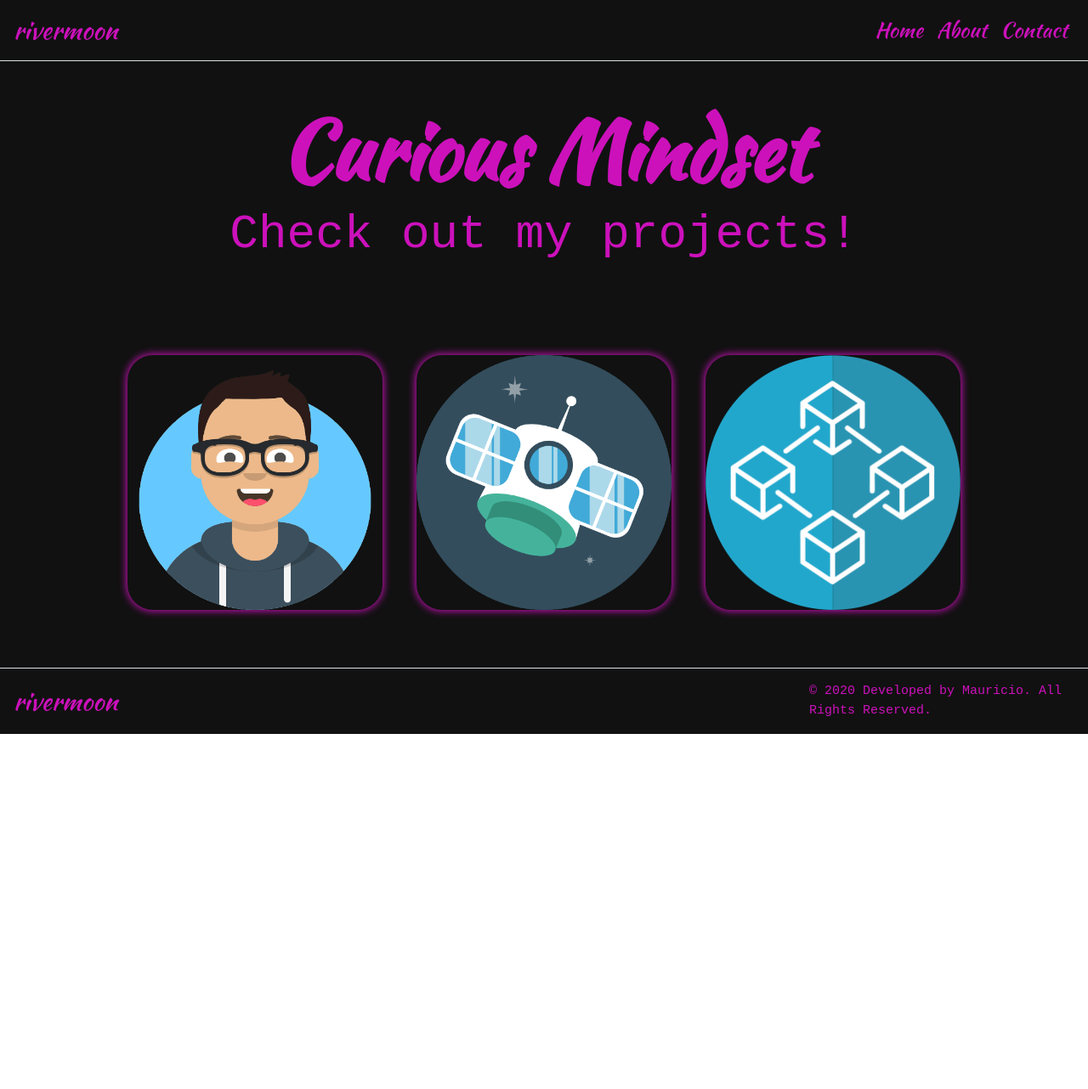
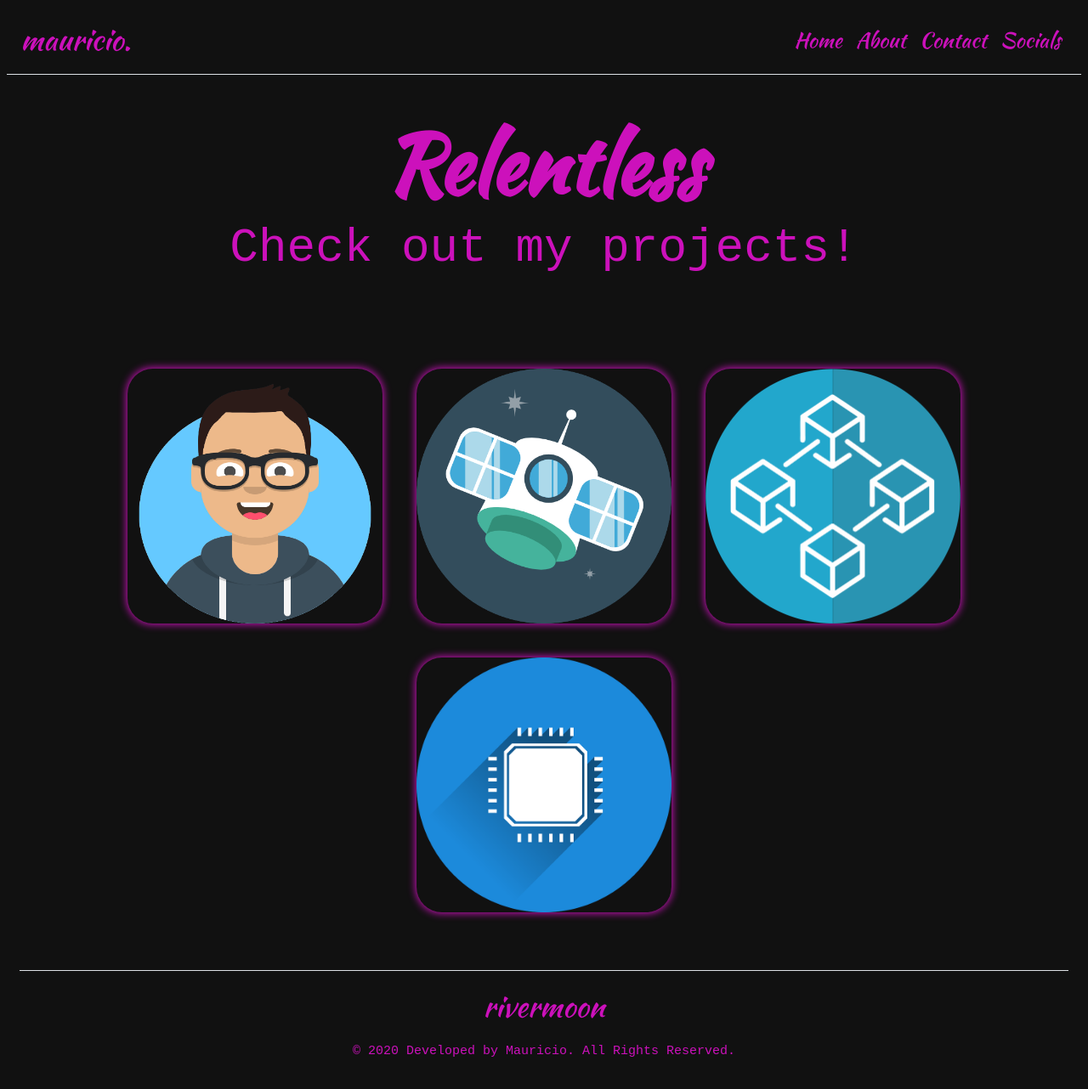
Before and after one commit to rivermoon21/mauricerivers.github.io, a React (Create React App) app in the folder portfolio-site/: page /#/ in a window 1280 px wide. Shown: the top 1282 px of the page at 85% size. Before the commit the page ends 864 px from the top, so only its background shows below. Built offline with nearby package versions, Linux system fonts and the light colour scheme.

Commit message:
Added new tab icon, socials and personal in carousel

```diff
--- a/portfolio-site/public/index.html
+++ b/portfolio-site/public/index.html
@@ -3,7 +3,7 @@
   <head>
     <meta charset="utf-8" />
 
-    <link rel="icon" href="%PUBLIC_URL%/personal.png" />
+    <link rel="icon" href="%PUBLIC_URL%/logoemoji.png" />
     <link href="https://fonts.googleapis.com/css2?family=Kaushan+Script&display=swap" rel="stylesheet">
 
     <meta name="viewport" content="width=device-width, initial-scale=1" />
@@ -13,7 +13,7 @@
       content="Web site created using create-react-app"
     />
 
-    <link rel="apple-touch-icon" href="%PUBLIC_URL%/logo192.png" />
+    <link rel="apple-touch-icon" href="%PUBLIC_URL%/logoemoji.png" />
 
     <!--
       manifest.json provides metadata used when your web app is installed on a
--- a/portfolio-site/src/App.js
+++ b/portfolio-site/src/App.js
@@ -10,6 +10,7 @@ import Footer from './components/Footer';
 import HomePage from './pages/HomePage';
 import AboutPage from './pages/AboutPage';
 import ContactPage from './pages/ContactPage';
+import SocialsPage from './pages/SocialsPage';
 
 class App extends React.Component {
 
@@ -23,7 +24,7 @@ class App extends React.Component {
         {title:'Contact', path:'/contact'}
       ],
       home: {
-        title: "Curious Mindset",
+        title: "Relentless",
         subTitle: "Check out my projects!"
       },
       about: {
@@ -31,6 +32,9 @@ class App extends React.Component {
       },
       contact: {
         title: "Let's Talk",
+      },
+      socials: {
+        title: "Find me",
       }
 
     }
@@ -38,18 +42,20 @@ class App extends React.Component {
 
   render() {
     return (
-      <Router >
-        <Container className="p-0" fluid={true} style={{ backgroundColor: "#111" }} >
+      <div>
+      <Router className="mainContainer">
+        <Container className="p-2" fluid={true} style={{ backgroundColor: "#111" }} >
           <Navbar className="border-bottom" expand="lg" variant="dark" >
 
-            <Navbar.Brand style={{ fontFamily: "Kaushan Script, cursive", fontSize: 30, color: "#c1b" }}>rivermoon</Navbar.Brand>
+            <Navbar.Brand style={{ fontFamily: "Kaushan Script, cursive", fontSize: 35, color: "#c1b" }}>mauricio.</Navbar.Brand>
             <Navbar.Toggle className="ml-auto" aria-controls="navbar-toggle" />
             <Navbar.Collapse id="navbar-toggle" style={{ textAlign: "center", color: "#c1b"}}>
 
               <Nav className="ml-auto" style={{ fontFamily: "Kaushan Script, cursive", fontSize: 25, color: "#72f" }} >
-                <Link className="nav-link" to="/" style={{ color: "#c1b" }} >Home</Link>
-                <Link className="nav-link" to="/about"style={{ color: "#c1b" }} >About</Link>
-                <Link className="nav-link" to="/contact" style={{ color: "#c1b" }} >Contact</Link>
+                <Link className="nav-link" to="/" style={{ color: "#c1b", borderRadius:"15px" }} >Home</Link>
+                <Link className="nav-link" to="/about"style={{ color: "#c1b", borderRadius:"15px" }} >About</Link>
+                <Link className="nav-link" to="/contact" style={{ color: "#c1b", borderRadius:"15px" }} >Contact</Link>
+                <Link className="nav-link" to="/socials" style={{ color: "#c1b", borderRadius:"15px" }} >Socials</Link>
 
               </Nav>
             </Navbar.Collapse>
@@ -58,12 +64,13 @@ class App extends React.Component {
           <Route path="/" exact render={() => <HomePage title={this.state.home.title} subTitle={this.state.home.subTitle} text={this.state.home.text} /> } />
           <Route path="/about" exact render={() => <AboutPage title={this.state.about.title} subTitle={this.state.about.subTitle}  /> } />
           <Route path="/contact" exact render={() => <ContactPage title={this.state.contact.title} subTitle={this.state.contact.subTitle} /> } />
+          <Route path="/socials" exact render={() => <SocialsPage title={this.state.socials.title} subTitle={this.state.socials.subTitle} /> } />
 
           <Footer  />
 
         </Container>
-
       </Router>
+      </div>
     );
   }
 
--- a/portfolio-site/src/components/Carousel.js
+++ b/portfolio-site/src/components/Carousel.js
@@ -3,6 +3,7 @@ import Card from '../components/Card';
 import avatar from '../assets/images/avatar.png';
 import satellite from '../assets/images/satellite.png';
 import blockchain from '../assets/images/blockchain.png';
+import chip from '../assets/images/chip.png';
 
 import Row from 'react-bootstrap/Row';
 import Col from 'react-bootstrap/Col';
@@ -16,7 +17,7 @@ class Carousel extends React.Component {
         {
           id:0,
           title: 'Personal',
-          subTitle: 'Hardware Projects',
+          subTitle: 'GitHub',
           imgSrc: avatar,
           link: 'https://stackoverflow.com/',
           selected: false
@@ -35,6 +36,14 @@ class Carousel extends React.Component {
           subTitle: 'Smart Contracts',
           imgSrc: blockchain,
           link: 'https://github.com',
+          selected: false
+        },
+        {
+          id:3,
+          title: 'Hardware',
+          subTitle: 'Embedded Projects',
+          imgSrc: chip,
+          link: 'https://www.adafruit.com/',
           selected: false
         }
       ]
--- a/portfolio-site/src/components/Footer.js
+++ b/portfolio-site/src/components/Footer.js
@@ -9,15 +9,14 @@ function Footer() {
     return (
       <footer className="mt-5">
         <Container fluid={true} >
-          <Row className="border-top justify-content-between p-3" >
-            <Col className="p-0" md={3} sm={12} style={{ fontFamily: "Kaushan Script, cursive", fontSize: 30, color: "#c1b" }}>
-              rivermoon
-            </Col>
-            <Col className="p-0 d-flex justify-content-end" md={3} style={{ fontFamily: "Andale Mono, monospace", fontSize: 15, color: "#c1b" }}>
+        <Col className="border-top justify-content-between p-3" >
+          <Row className="p-0 justify-content-center" md={3} sm={12} style={{ fontFamily: "Kaushan Script, cursive", fontSize: 35, color: "#c1b" }} >
+            rivermoon
+          </Row>
+            <Row className="p-3 justify-content-center" md={3} style={{ fontFamily: "Andale Mono, monospace", fontSize: 15, color: "#c1b" }}>
               © 2020 Developed by Mauricio. All Rights Reserved.
-            </Col>
-
-          </Row>
+            </Row>
+        </Col>
         </Container>
       </footer>
     );
--- a/portfolio-site/src/components/Hero.js
+++ b/portfolio-site/src/components/Hero.js
@@ -7,7 +7,7 @@ import Col from 'react-bootstrap/Col';
 function Hero(props) {
   return (
     <Jumbotron className="bg-transparent jumbotron-fluid p-0" >
-      <Container fluid={true}>
+      <Container fluid={true} >
         <Row className="justify-content-center py-5">
           <Col md={8} sm={12}>
             { props.title && <h1 className="display-1 font-weight-bolder" style={{color: "#c1b"}} >{props.title}</h1> }
--- a/portfolio-site/src/index.css
+++ b/portfolio-site/src/index.css
@@ -12,6 +12,14 @@ code {
     monospace;
 }
 
+.mainContainer {
+ min-height: 100vh; /* will cover the 100% of viewport */
+ overflow: hidden;
+ display: block;
+ position: relative;
+ padding-bottom: 100px; /* height of your footer */
+}
+
 form {
   text-align: left;
   font-family: Andale Mono, monospace;
@@ -23,13 +31,15 @@ p {
 }
 
 footer {
+  position: relative;
   bottom: 0;
-  left: 0;
+  width: 100%;
+  background:#111;
   /* The rest of the styles */
 }
 .nav-link:hover {
   color: #111;
-  border: #3fe0c5 solid 1px;
+  border: #3fe0c5 solid 3px;
   background:#111;
 }
 .rm-card {
--- a/portfolio-site/src/pages/ContactPage.js
+++ b/portfolio-site/src/pages/ContactPage.js
@@ -74,7 +74,7 @@ class ContactPage extends React.Component {
   render() {
     return (
       <div className="rm-title-div">
-        <Hero title={this.props.title} subTitle={this.props.subTitle} />
+        <Hero title={this.props.title} />
 
         <Content>
           <Form onSubmit={this.handleSubmit} >
@@ -95,7 +95,7 @@ class ContactPage extends React.Component {
 
             <Form.Group>
               <Form.Label htmlFor="message">message</Form.Label>
-              <Form.Control id="message" name="message" as="textarea" rows="5" value={this.state.message} onChange={this.handleChange} />
+              <Form.Control id="message" name="message" as="textarea" rows="3" value={this.state.message} onChange={this.handleChange} />
             </Form.Group>
 
             <Button className="d-inline-block" variant="primary" type="submit" disabled={this.state.disabled} >
--- /dev/null
+++ b/portfolio-site/src/pages/SocialsPage.js
@@ -0,0 +1,12 @@
+import React from "react";
+import Hero from "../components/Hero";
+
+function SocialsPage(props) {
+  return(
+    <div className="rm-title-div">
+      <Hero title={props.title} />
+    </div>
+  )
+}
+
+export default SocialsPage;
```
Also changed, not shown: portfolio-site/public/logoemoji.png (added), portfolio-site/src/assets/images/chip.png.
